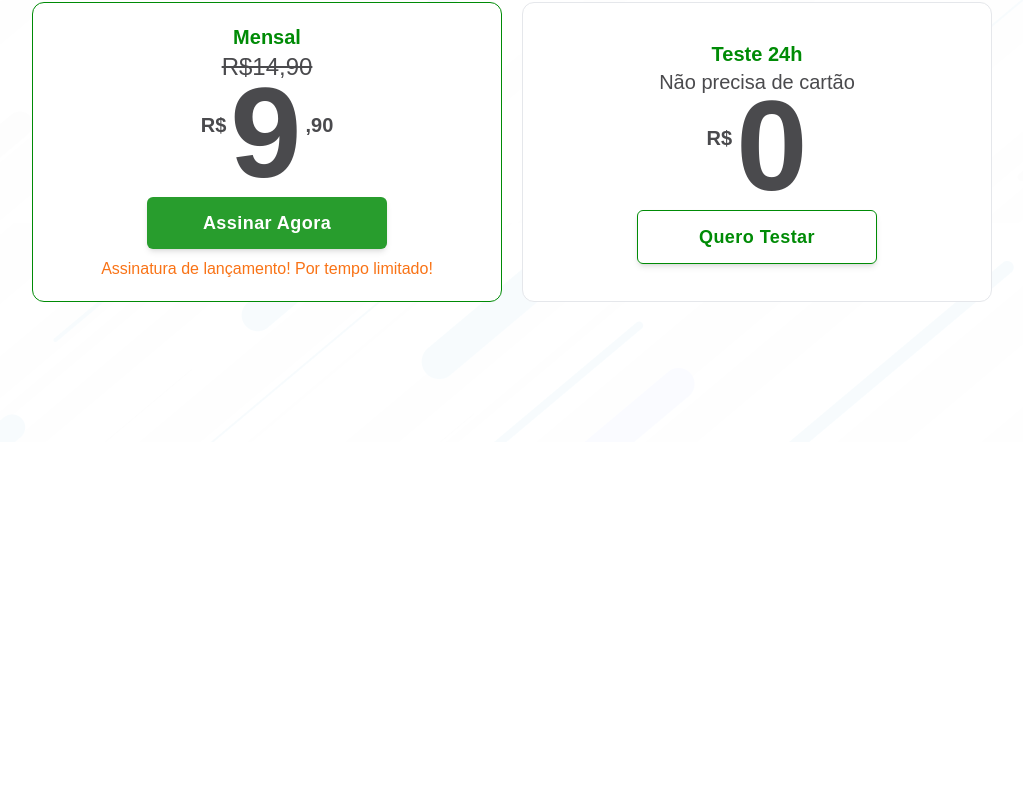
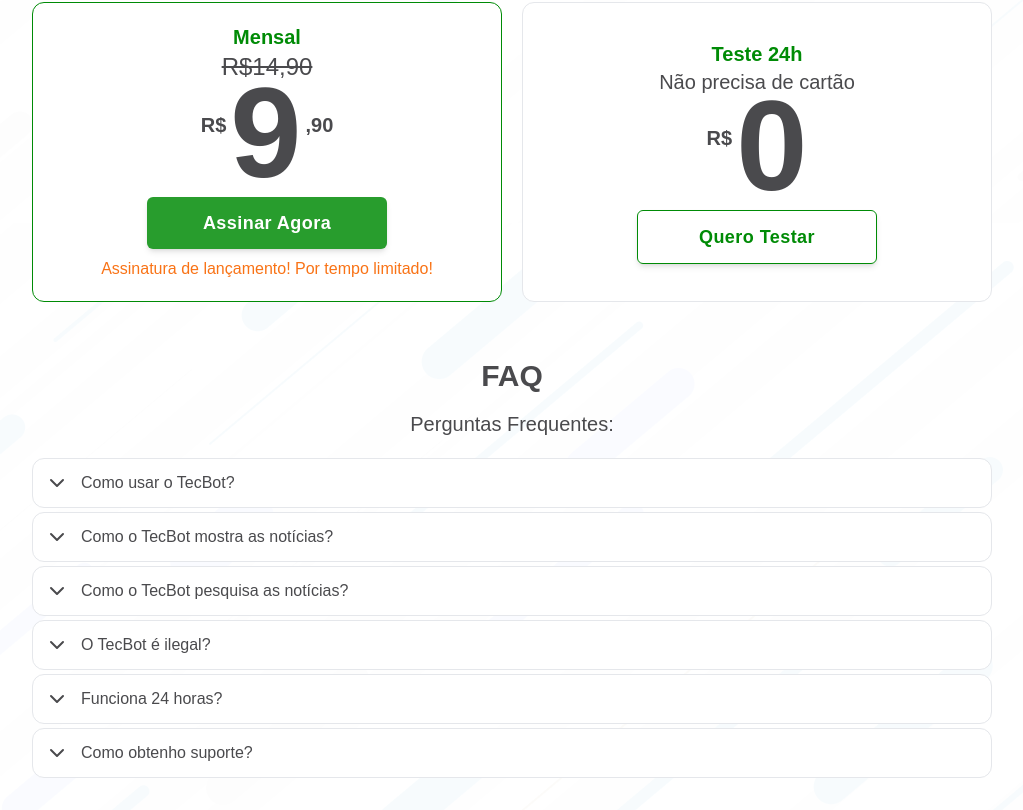
Before and after one commit to devalexsantos/tecbot-landing-page, a Next.js app: page / in a window 1280 px wide. Shown: the part 2723-3533 px from the top of the page, without its empty margins (128-1151 px from the left). Before the commit the page ends 3165 px from the top, so only its background shows below. Built offline with nearby package versions, Linux system fonts and the light colour scheme; a web font is replaced by a local one.

Commit message:
feat: add FAQ on Prices section

```diff
--- a/package.json
+++ b/package.json
@@ -9,6 +9,7 @@
     "lint": "next lint"
   },
   "dependencies": {
+    "@radix-ui/react-accordion": "^1.1.2",
     "lucide-react": "^0.363.0",
     "next": "14.1.4",
     "react": "^18",
--- /dev/null
+++ b/src/app/sections/FAQ.tsx
@@ -0,0 +1,77 @@
+'use client'
+import * as Accordion from '@radix-ui/react-accordion'
+import { ChevronDown, ChevronUp } from 'lucide-react'
+import { useState } from 'react'
+
+export function FAQ() {
+  const [itemOpened, setItemOpened] = useState('')
+  const handleOpen = (value: string) => {
+    setItemOpened(value)
+  }
+
+  const questionsAndAnswers = [
+    {
+      question: 'Como usar o TecBot?',
+      answer:
+        '- Para usar o TecBot é bem simples. Abra uma conversa com ele e envie a palavra “menu”. Ele irá te oferecer uma lista enumerada com os principais portais de tecnologia do Brasil. Digite o número correspondente para visualizar as últimas notícias deste portal. Caso você envie qualquer outra palavra diferente de “menu” ele irá entender como uma pesquisa e irá pesquisar a palavra enviada em todos os portais e te mostrará o resultado da busca.',
+    },
+    {
+      question: 'Como o TecBot mostra as notícias?',
+      answer:
+        '- O TecBot mostra o título, a data de publicação, a hora da publicação, os primeiros 200 caracteres do conteúdo da notícia e o link direto para visualizar a notícia completa.',
+    },
+    {
+      question: 'Como o TecBot pesquisa as notícias?',
+      answer:
+        '- O TecBot pesquisa as notícias em tempo real em todos os portais de tecnologia do Brasil através do Feed/RSS dos mesmos. Ele pesquisa a palavra enviada e te mostra o resultado da busca.',
+    },
+    {
+      question: 'O TecBot é ilegal?',
+      answer:
+        '- É completamente legal utilizar o TecBot pois ele utiliza dos Feed/RSS fornecidos gratuitamente pelos próprios portais de notícias. O TecBot segue todos padrões de qualidade e legalidade.',
+    },
+    {
+      question: 'Funciona 24 horas?',
+      answer:
+        '- Sim! O TecBot fica ativo 24h por dia e 07 dias por semana. A hora que você quiser é só falar com ele!',
+    },
+    {
+      question: 'Como obtenho suporte?',
+      answer:
+        '- Basta falar comigo diretamente, Alex, o criador do TecBot. Estou sempre disponível para te ajudar através do WhatsApp (71) 99298-6245',
+    },
+  ]
+
+  return (
+    <>
+      <h2 className="text-3xl font-bold text-center mt-10">FAQ</h2>
+      <h3 className="text-xl">Perguntas Frequentes:</h3>
+      <Accordion.Root className="w-full" type="single">
+        {questionsAndAnswers.map((item, index) => (
+          <Accordion.Item key={index} value={`item-${index}`}>
+            <Accordion.Header>
+              <Accordion.Trigger
+                onClick={() => handleOpen(`item-${index}`)}
+                className={`w-full p-3 ${
+                  itemOpened === `item-${index}`
+                    ? 'bg-blue-500 text-white'
+                    : 'bg-white'
+                } border rounded-xl text-left flex items-center gap-3 mt-1`}
+              >
+                {itemOpened === `item-${index}` ? (
+                  <ChevronUp />
+                ) : (
+                  <ChevronDown />
+                )}
+                {item.question}
+              </Accordion.Trigger>
+            </Accordion.Header>
+            <Accordion.Content className="transition-all duration-300 ease-in-out w-full rounded-xl border mt-1 p-3 bg-slate-100 text-left">
+              {item.answer}
+            </Accordion.Content>
+          </Accordion.Item>
+        ))}
+      </Accordion.Root>
+    </>
+  )
+}
--- a/src/app/sections/Prices.tsx
+++ b/src/app/sections/Prices.tsx
@@ -1,5 +1,6 @@
 import { BuyButton } from '../components/buttons/BuyButton'
 import { TryButton } from '../components/buttons/TryButton'
+import { FAQ } from './FAQ'
 
 export function Prices() {
   return (
@@ -40,6 +41,7 @@
           <TryButton />
         </div>
       </div>
+      <FAQ />
     </div>
   )
 }
```
Also changed, not shown: 1 other file (tests, documents, lock files or other folders).
